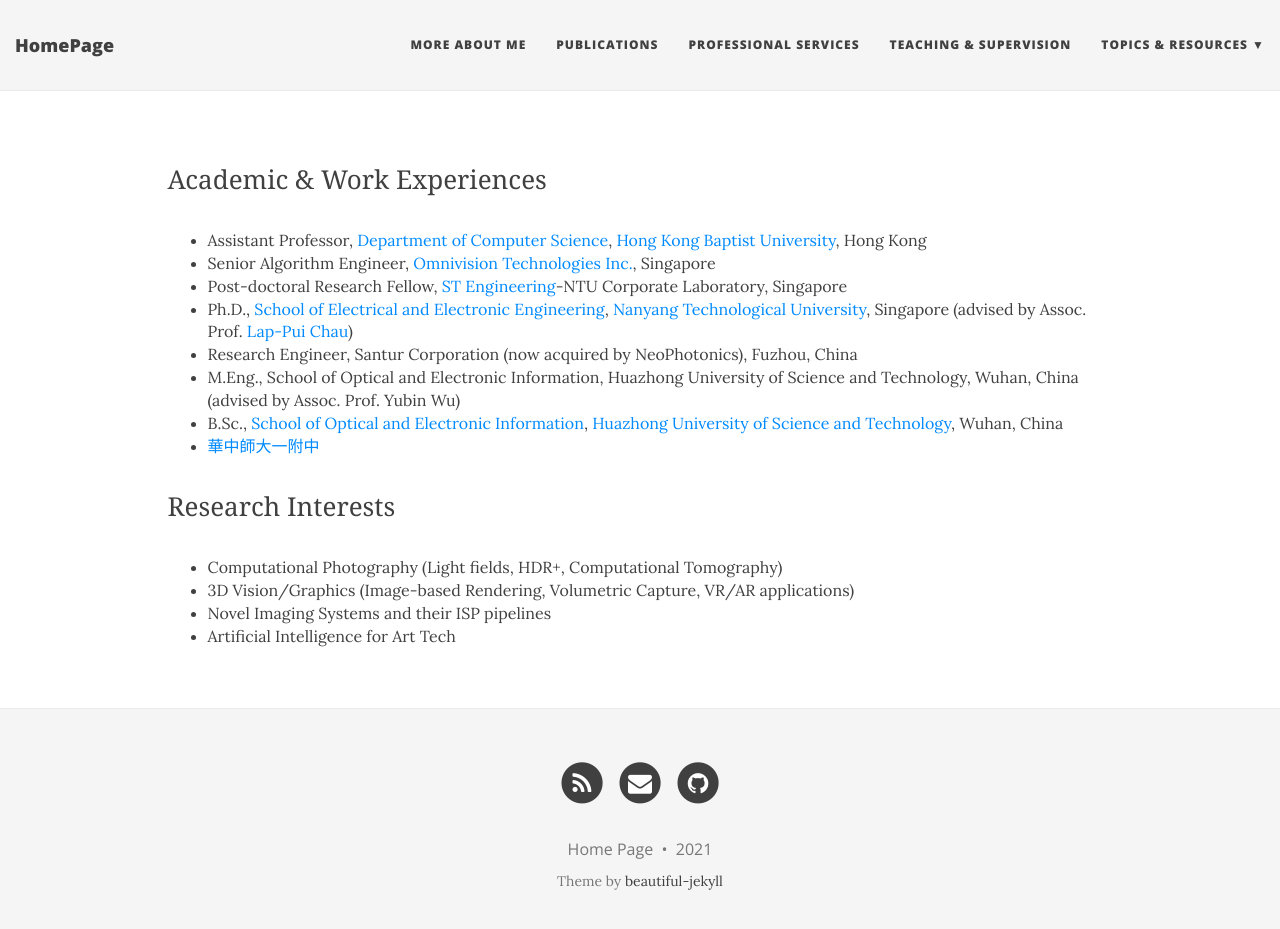
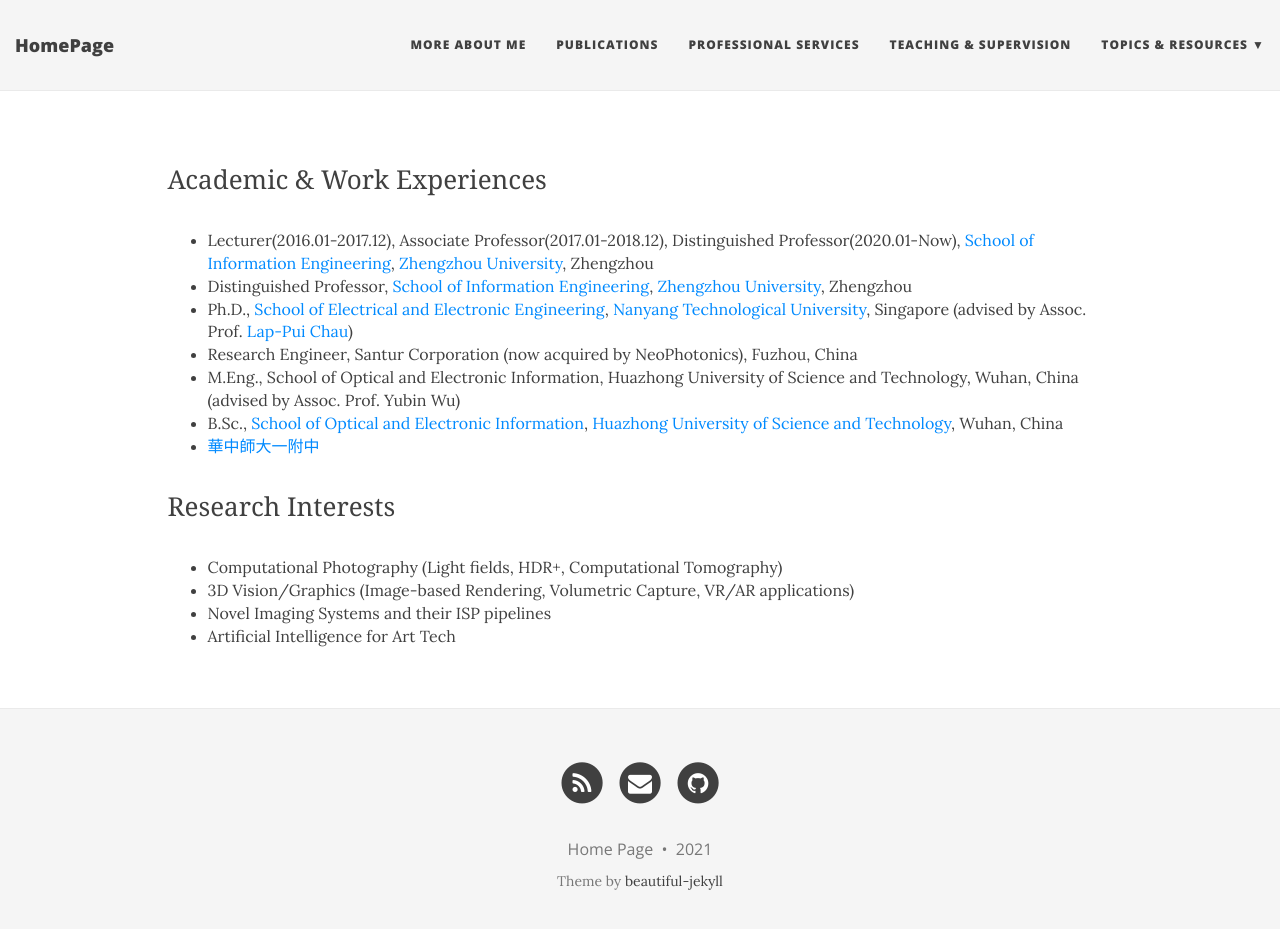
Before and after one commit to zzudb/zzudb.github.io, a Jekyll site: the page built from pages/aboutme.md, in a window 1280 px wide and 942 px high. Shown: the top 929 px of the window. Built offline with Jekyll 4.4.1, drawn with Linux system fonts in a browser that asks for light colours; nearby versions of some CDN libraries; our own code applies the rules of GitHub Pages for plain Markdown files.

Commit message:
Update aboutme.md

```diff
--- a/pages/aboutme.md
+++ b/pages/aboutme.md
@@ -1,9 +1,8 @@
 
 <p><span style="font-family:georgia,serif;"><span style="font-size:26px;">Academic & Work Experiences</span></span></p>
 
-- Assistant Professor, [Department of Computer Science](https://www.comp.hkbu.edu.hk/), [Hong Kong Baptist University](https://www.hkbu.edu.hk/), Hong Kong
-- Senior Algorithm Engineer, [Omnivision Technologies Inc.](https://www.ovt.com/), Singapore
-- Post-doctoral Research Fellow, [ST Engineering](https://www.stengg.com/)-NTU Corporate Laboratory, Singapore
+- Lecturer(2016.01-2017.12), Associate Professor(2017.01-2018.12), Distinguished Professor(2020.01-Now), [School of Information Engineering](https://xg.zzu.edu.cn/), [Zhengzhou University](https://www.zzu.edu.cn/), Zhengzhou
+- Distinguished Professor, [School of Information Engineering](https://xg.zzu.edu.cn/), [Zhengzhou University](https://www.zzu.edu.cn/), Zhengzhou
 - Ph.D., [School of Electrical and Electronic Engineering](http://www.eee.ntu.edu.sg/), [Nanyang Technological University](http://www.eee.ntu.edu.sg/), Singapore (advised by Assoc. Prof. [Lap-Pui Chau](https://www.ntu.edu.sg/home/elpchau/))
 - Research Engineer, Santur Corporation (now acquired by NeoPhotonics), Fuzhou, China
 - M.Eng., School of Optical and Electronic Information, Huazhong University of Science and Technology, Wuhan, China (advised by Assoc. Prof. Yubin Wu)
```
